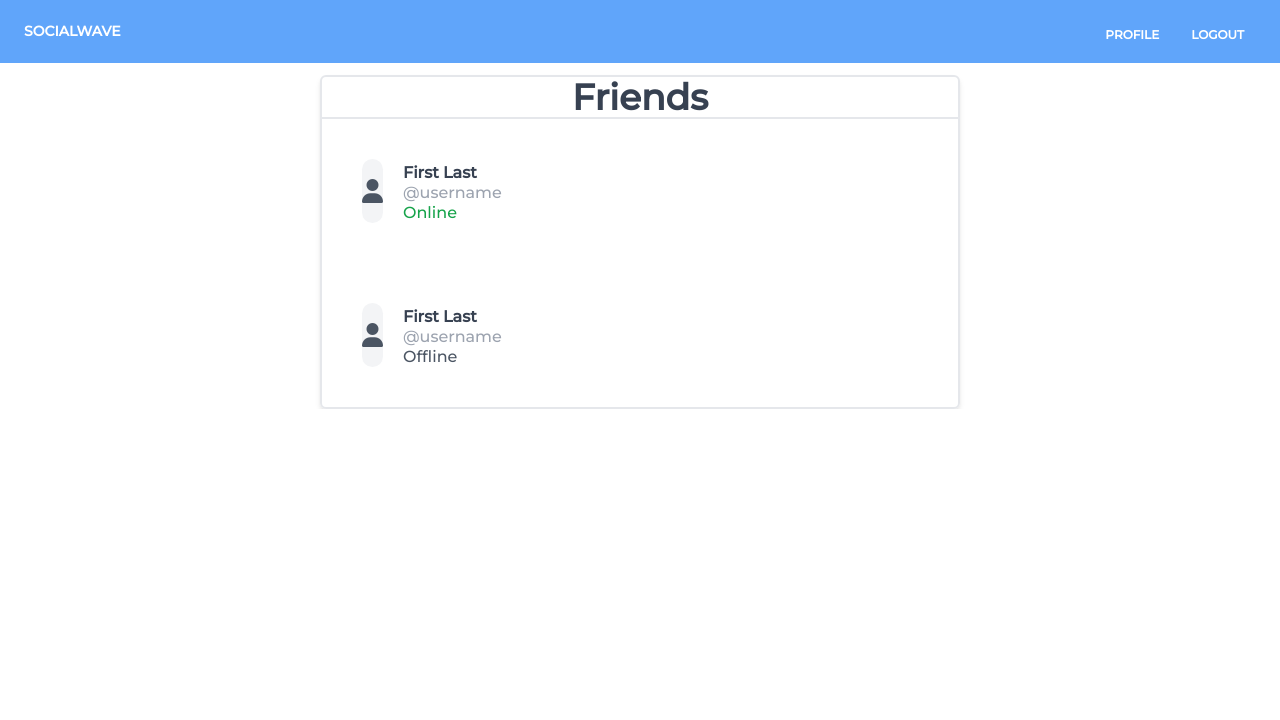
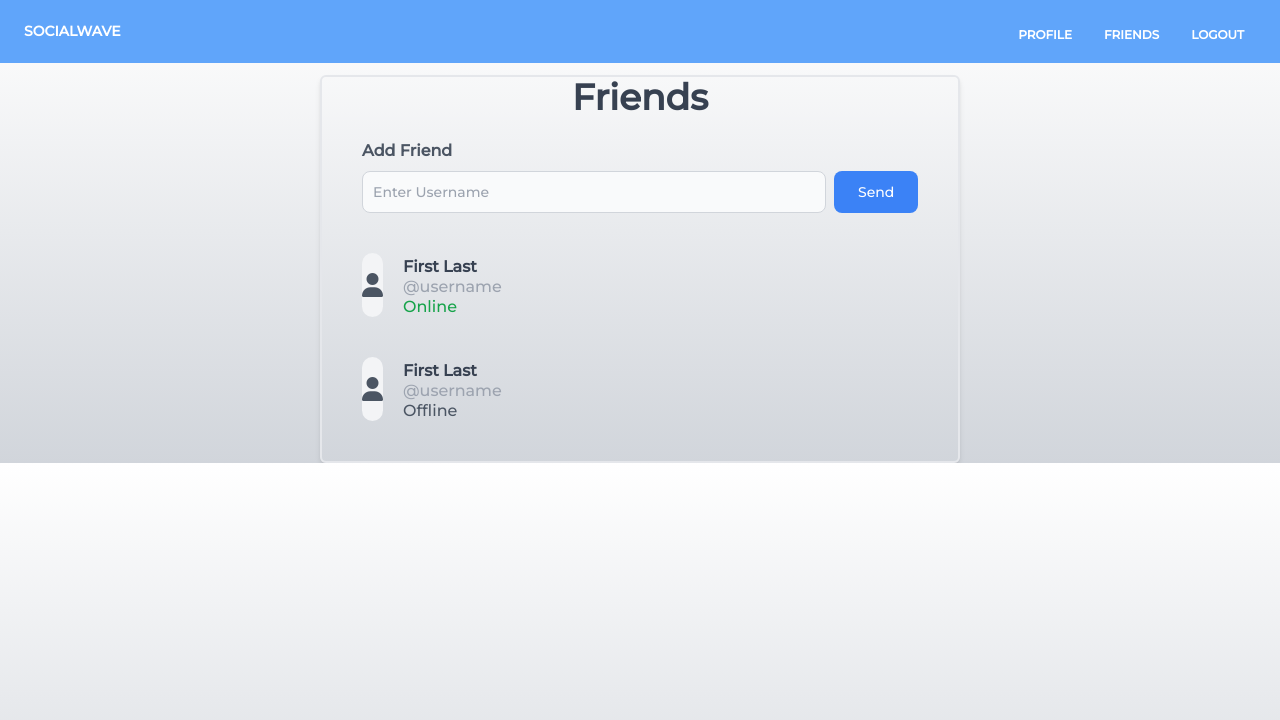
Before and after one commit to jll38/social-wave, a Next.js app: page /friends in a window 1280 px wide. Shown: the top 720 px of the page. Built offline with nearby package versions, Linux system fonts and the light colour scheme.

Commit message:
page styling

```diff
--- a/src/components/Navbar.tsx
+++ b/src/components/Navbar.tsx
@@ -5,6 +5,10 @@ interface NavbarProps{
 }
 export default function Navbar({ fixed }: NavbarProps) {
   const [navbarOpen, setNavbarOpen] = React.useState(false);
+
+  const handleLogout = () => {
+
+  };
   return (
     <>
       <nav className="relative flex flex-wrap items-center justify-between px-2 py-3 bg-blue-400 mb-3">
@@ -43,10 +47,18 @@ export default function Navbar({ fixed }: NavbarProps) {
               <li className="nav-item">
                 <a
                   className="px-3 pt-2 flex items-center text-xs uppercase font-bold leading-snug text-white hover:opacity-75"
-                  href="#pablo"
+                  href="/friends"
+                >
+                  <span className="ml-2">Friends</span>
+                </a>
+              </li>
+              <li className="nav-item">
+                <button
+                  className="px-3 pt-2 flex items-center text-xs uppercase font-bold leading-snug text-white hover:opacity-75"
+                  onClick={handleLogout}
                 >
                   <span className="ml-2">Logout</span>
-                </a>
+                </button>
               </li>
             </ul>
           </div>
--- a/src/components/Post.tsx
+++ b/src/components/Post.tsx
@@ -5,7 +5,7 @@ const handleLogout = () => {
 
 };
 export function Post({...props}) {
-  return <div className="border-gray-100 border-2 rounded-md shadow-lg mx-4 px-10 pt-5 min-h-52 pb-6">
+  return <div className="bg-white border-gray-100 border-2 rounded-md shadow-lg mx-4 px-10 pt-5 min-h-52 pb-6 my-5">
             <div className="h-20 border-b-2">
               <div className="relative">
                 <div className="absolute top-2 flex items-center justify-center">
--- a/src/components/UserPicture.tsx
+++ b/src/components/UserPicture.tsx
@@ -24,7 +24,7 @@ export function UserPicture({ size, img, user, textSize }: UserPictureProps) {
               {hasUser && user![0]}
             </span>
           ) : (
-            <Image src={img} className="object-cover" alt={user + "'s Picture"} width="300" height="300" />
+            <Image src={img} className="object-cover" alt={user + "'s Picture"} width="100" height="100" />
           )}
         </>
       )}
--- a/src/pages/_document.tsx
+++ b/src/pages/_document.tsx
@@ -2,7 +2,7 @@ import { Html, Head, Main, NextScript } from "next/document";
 
 export default function Document() {
   return (
-    <Html lang="en">
+    <Html lang="en" className="overflow-hidden">
       <Head>
         <script
           src="https://kit.fontawesome.com/a7908c27f8.js"
@@ -10,7 +10,7 @@ export default function Document() {
           async
         ></script>
       </Head>
-      <body>
+      <body className="bg-gradient-to-t from-gray-300 to to-white">
         <Main />
         <NextScript />
       </body>
--- a/src/pages/feed.tsx
+++ b/src/pages/feed.tsx
@@ -10,11 +10,11 @@ export default function Feed() {
   return (
     <>
       <Navbar fixed={true}/>
-      <main className="flex justify-between items-start md:px-32 mt-0 text-gray-700">
-        <div className="hidden md:block w-72 border-gray-100 border-2 rounded-md shadow-lg">
+      <main className="flex justify-between items-start md:px-32 mt-0 text-gray-700 h-[90vh]">
+        <div className="hidden md:block w-72 border-gray-100 border-2 rounded-md shadow-lg bg-white">
           <div className="bg-blue-400 h-24 border-b-2 drop-shadow-none"></div>
           <div className="relative">
-            <div className="absolute inset-0 flex items-center justify-center">
+            <div className="absolute inset-0 flex items-center justify-center ">
               <UserPicture
                 size={24}
                 textSize={"6xl"}
@@ -38,7 +38,7 @@ export default function Feed() {
           </div>
         </div>
 
-        <div id="post-list" className="w-full lg:w-[70%]">
+        <div id="post-list" className="w-full lg:w-[70%] overflow-y-scroll h-[90vh]">
           <button
             id="post-button"
             className="fixed text-white bg-blue-400 hover:bg-blue-300 transition duration-150 ease-in-out rounded-full bottom-10 right-10 z-50 opacity-75 sm:opacity-100"
@@ -133,7 +133,7 @@ export default function Feed() {
           />
         </div>
 
-        <div className="hidden md:block w-[25%] border-gray-100 border-2 rounded-md shadow-lg">
+        <div className="hidden md:block w-[25%] border-gray-100 border-2 rounded-md shadow-lg bg-white">
           <div className="text-center h-20 border-b-2 text-3xl">Friends</div>
           <div className="w-full overflow-y-scroll h-52">
             <FeedFriend name="Julian Lechner" username="jlucher" online={true}/>
--- a/src/pages/friends.tsx
+++ b/src/pages/friends.tsx
@@ -1,18 +1,41 @@
 import React from "react";
 import Navbar from "@/components/Navbar";
 import { UserPicture } from "@/components/UserPicture";
-export default function Friends(){
+export default function Friends() {
+  const handleSendFriendRequest = () => {};
   return (
     <>
-          <Navbar fixed={true}/>
+      <Navbar fixed={true} />
       <main className="flex justify-between items-start mt-0 text-gray-700 px-4 md:px-0">
         <div className="border-2 mx-auto md:w-1/2 w-full rounded-md shadow-md">
-                <div className="mx-auto flex justify-center align-bottom border-b-2">
+          <div className="mx-auto flex justify-center align-bottom border-b-2 border-gray-100">
             <h1 className="text-4xl font-extrabold">Friends</h1>
+          </div>
+          <div className="px-10 pt-5">
+            <label className="block mb-2 font-bold text-gray-600 text-md">
+              Add Friend
+            </label>
+            <div className="flex gap-2">
+              <input
+                type="text"
+                name="addFriend"
+                id="addFriend"
+                className="bg-gray-50 border border-gray-300 text-gray-500 sm:text-sm rounded-lg focus:ring-primary-600 focus:border-primary-600 block w-full p-2.5 "
+                placeholder="Enter Username"
+                required={true}
+              />
+              <button
+                type="submit"
+                className="w-1/6 text-white bg-blue-500 hover:bg-blue-400 focus:ring-4 focus:outline-none focus:ring-primary-300 font-medium rounded-lg text-sm px-5 py-2.5 text-center"
+                onClick={handleSendFriendRequest}
+              >
+                Send
+              </button>
+            </div>
           </div>
           <div className="p-10">
             <div className="flex flex-row">
-                        <UserPicture size={16} textSize={"2xl"}/>
+              <UserPicture size={16} textSize={"2xl"} />
               <div className="pl-5 pt-1   text-md leading-5">
                 <div className="font-extrabold">First Last</div>
                 <div className="text-gray-400">@username</div>
@@ -20,9 +43,9 @@ export default function Friends(){
               </div>
             </div>
           </div>
-                <div className="p-10">
+          <div className="p-10 pt-0">
             <div className="flex flex-row">
-                        <UserPicture size={16} textSize={"2xl"}/>
+              <UserPicture size={16} textSize={"2xl"} />
               <div className="pl-5 pt-1   text-md leading-5">
                 <div className="font-extrabold">First Last</div>
                 <div className="text-gray-400">@username</div>
```
Lines whose indentation alone changed are shown as unchanged.
